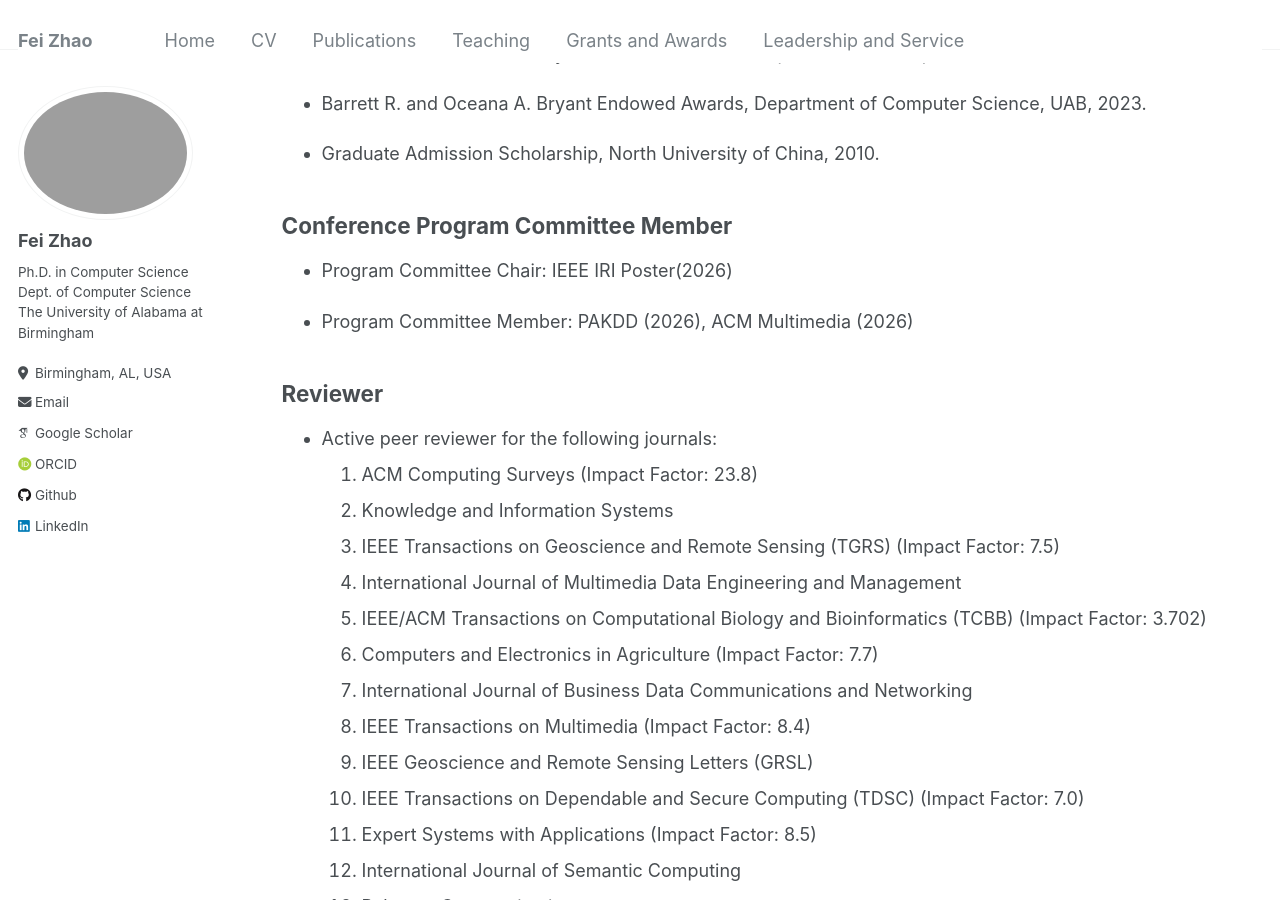
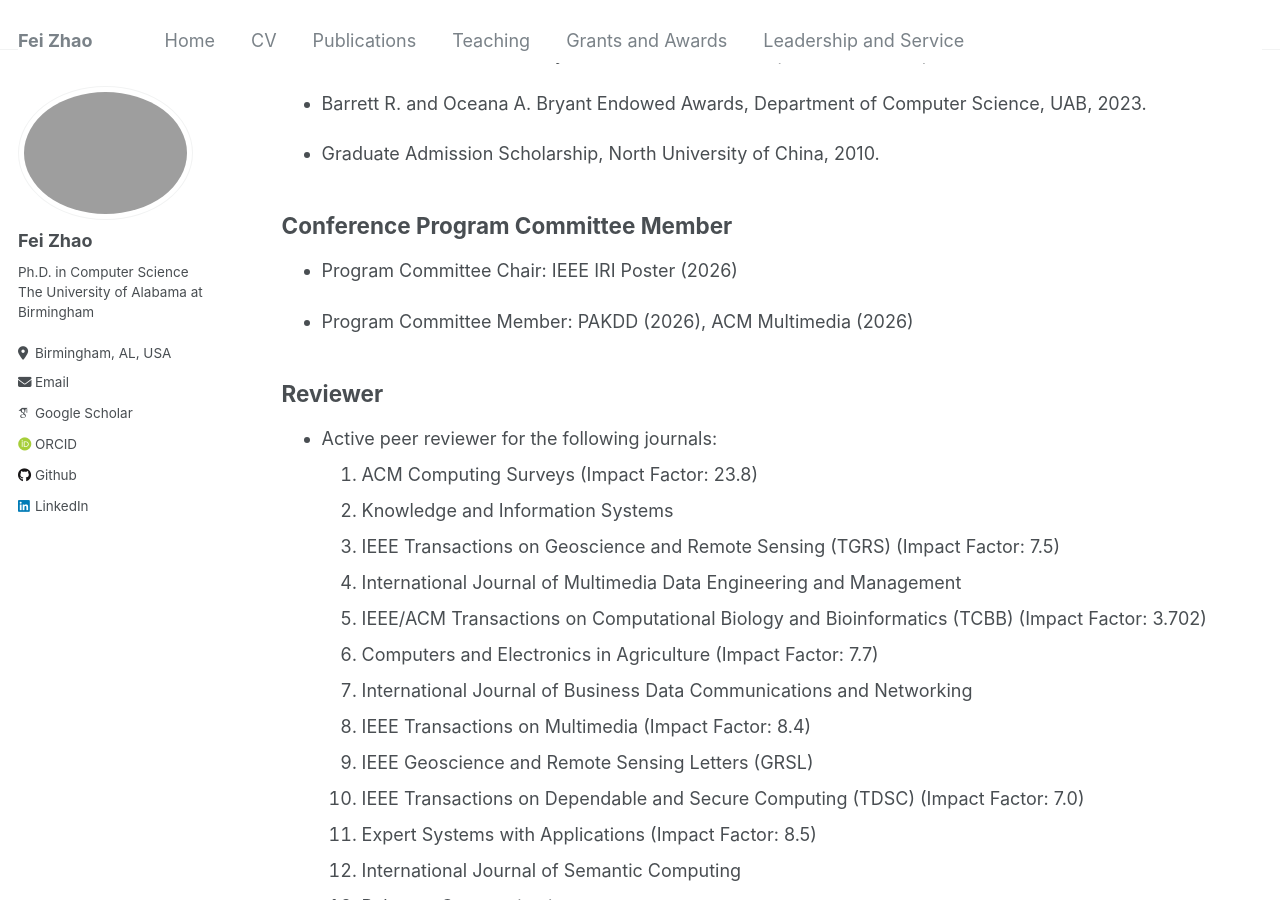
Before and after one commit to feizhao19/feizhao19.github.io, a Jekyll site: the page built from _pages/about.md, in a window 1280 px wide and 900 px high, scrolled down 4090 px. Built offline with Jekyll 4.4.1, drawn with Linux system fonts in a browser that asks for light colours; some web fonts are replaced.

Commit message:
update bio

```diff
--- a/_config.yml
+++ b/_config.yml
@@ -24,7 +24,7 @@ author:
   avatar           : "Fei_Zhao.jpg"
   name             : "Fei Zhao"
   pronouns         : # example: "she/her"
-  bio              : "Ph.D. in Computer Science<br>Dept. of Computer Science<br>The University of Alabama at Birmingham"
+  bio              : "Ph.D. in Computer Science<br>The University of Alabama at Birmingham"
   location         : "Birmingham, AL, USA"
   # employer         : "The University of Alabama at Birmingham"
   uri              : # URL
--- a/_pages/about.md
+++ b/_pages/about.md
@@ -150,7 +150,7 @@ Explore my projects, publications, and more on my [LinkedIn](https://www.linkedi
 
 ## Conference Program Committee Member
 
-- Program Committee Chair: IEEE IRI Poster(2026)
+- Program Committee Chair: IEEE IRI Poster (2026)
 
 - Program Committee Member: PAKDD (2026), ACM Multimedia (2026)
 
```
Also changed, not shown: _pages/home.md (+1 -1 lines).
